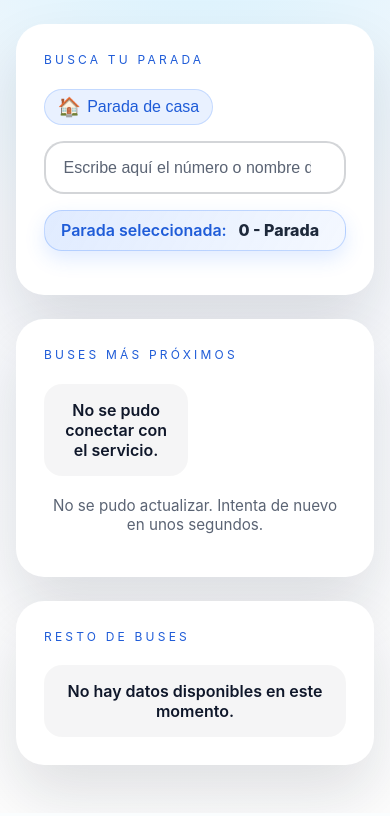
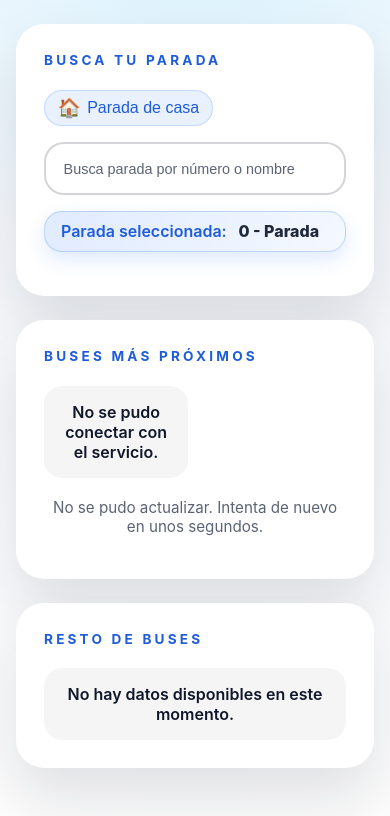
Before and after one commit to cjescudero/busesyparadas, a FastAPI app: template src/app/frontend/templates/index.html in a window 390 px wide. Shown: the part 95-911 px from the top of the page. Run offline with FastAPI, Linux system fonts and the light colour scheme; the template is opened without the code that fills it, so the values that code supplies are empty.

Commit message:
style: update typography and placeholder text for improved clarity
- Increased font size and weight for the eyebrow class to enhance visibility.
- Updated the search input placeholder text for better user guidance.

```diff
--- a/src/app/frontend/static/styles.css
+++ b/src/app/frontend/static/styles.css
@@ -64,9 +64,10 @@
 .eyebrow {
   text-transform: uppercase;
   letter-spacing: 0.2rem;
-  font-size: 0.75rem;
+  font-size: 0.85rem;
   color: var(--accent-dark);
   margin: 0 0 0.35rem;
+  font-weight: 700;
 }
 
 .favorite-pill {
@@ -390,4 +391,8 @@
   .next-card-item {
     padding: 0.9rem;
   }
+
+  input[type="search"]::placeholder {
+    font-size: 0.9rem;
+  }
 }
--- a/src/app/frontend/templates/index.html
+++ b/src/app/frontend/templates/index.html
@@ -32,7 +32,7 @@
             id="stop-search"
             type="search"
             inputmode="text"
-            placeholder="Escribe aquí el número o nombre de la parada a buscar"
+            placeholder="Busca parada por número o nombre"
             autocomplete="off"
             role="combobox"
             aria-autocomplete="list"
```
